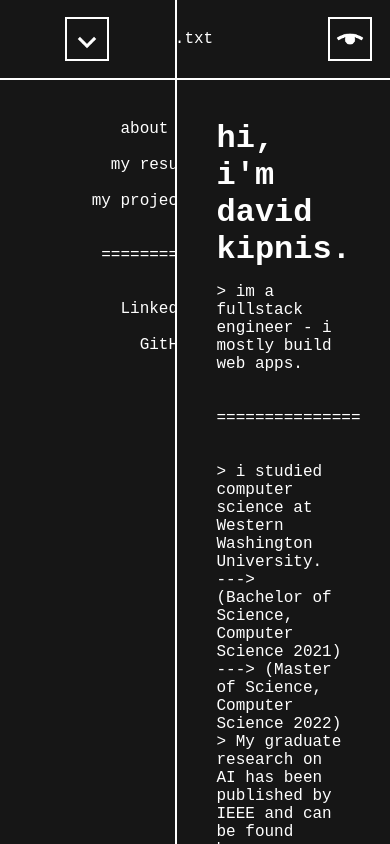
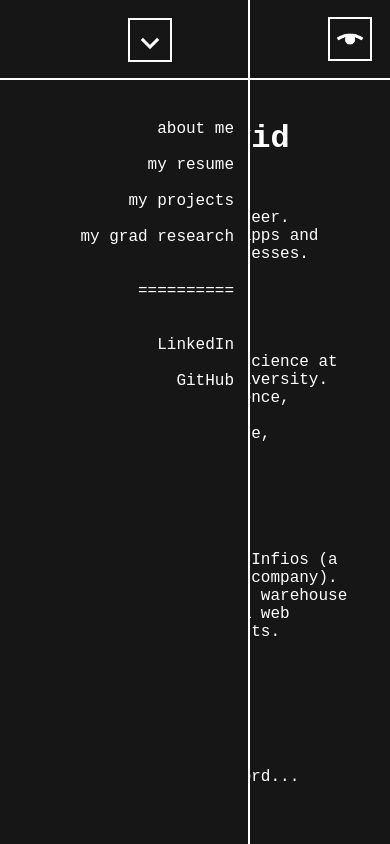
Before and after one commit to thedavidkipnis/portfolio2.0, a React (Vite) app: page / in a window 390 px wide. Both pictures are taken after a click on the picture 39 px from the left and 39 px from the top of the page. Built offline with nearby package versions, Linux system fonts and the light colour scheme; no server answers; a web font is replaced by a local one.

Commit message:
Mobile update

```diff
--- a/src/components/DisplayBoard.jsx
+++ b/src/components/DisplayBoard.jsx
@@ -8,12 +8,12 @@ export default function DisplayBoard() {
   const [wordDef, setWordDef] = useState("");
 
   const textArray = [
-    "> im a fullstack engineer - i mostly build web apps.",
+    "> im a fullstack engineer.",
+    "> i mostly build web apps and automate database processes.",
     "===============",
     "> i studied computer science at Western Washington University.",
     "---> (Bachelor of Science, Computer Science 2021)",
     "---> (Master of Science, Computer Science 2022)",
-    "> My graduate research on AI has been published by IEEE and can be found here.",
     "===============",
     "> currently i work at Infios (a supply chain software company).",
     "> i build and maintain warehouse management solutions & web applications for clients.",
--- a/src/components/ResumeBoard.jsx
+++ b/src/components/ResumeBoard.jsx
@@ -8,6 +8,7 @@ export default function ResumeBoard() {
     "> +1 (206) 371 3658",
     "=== BIO ===",
     "> full-stack software engineer with 2+ years of experience developing database solutions and web applications.",
+    "> focus on automation and process optimization.",
     "> passionate about machine learning/ai, mobile computing, and game development. ",
     "=== MY TECH ===",
     "> languages: JavaScript, Python, SQL (TSQL), C++",
--- a/src/components/SideMenu.jsx
+++ b/src/components/SideMenu.jsx
@@ -57,6 +57,16 @@ export default function SideMenu() {
           my projects
         </div>
         <br />
+        <div className="sidemenu-link">
+          <a
+            href="https://ieeexplore.ieee.org/document/10216577"
+            target="_blank"
+            rel="noopener noreferrer"
+          >
+            my grad research
+          </a>
+        </div>
+        <br />
         <br />
         <div className="sidemenu-filler">==========</div>
         <br />
--- a/src/styles/SideMenu.css
+++ b/src/styles/SideMenu.css
@@ -51,6 +51,47 @@
   transform: rotate(90deg);
 }
 
+/* mobile */
+@media (max-width: 768px) {
+  .sidemenu-wrapper {
+    width: 0;
+    border-right: none;
+    position: fixed;
+    left: 0;
+    top: 0;
+    height: 100vh;
+    z-index: 200;
+    background-color: var(--main-color);
+    overflow: hidden;
+    border-right: 0px solid var(--secondary-color);
+    transition: width 0.3s ease, border 0.3s;
+  }
+
+  .sidemenu-wrapper.open {
+    width: 250px;
+    border-right: 2px solid var(--secondary-color);
+  }
+
+  .sidemenu-button-wrapper {
+    width: 78px;
+    height: 80px;
+    position: fixed;
+    top: 0px;
+    left: 0px;
+    z-index: 300;
+    border-bottom: none;
+  }
+
+  .sidemenu-items {
+    width: 100%;
+    align-items: flex-start;
+    padding-right: 0;
+    padding-left: 20px;
+    margin-top: 78px;
+    border-top: 2px solid var(--secondary-color);
+  }
+}
+
 .sidemenu-items {
     display: flex;
     flex-direction: column;
```
